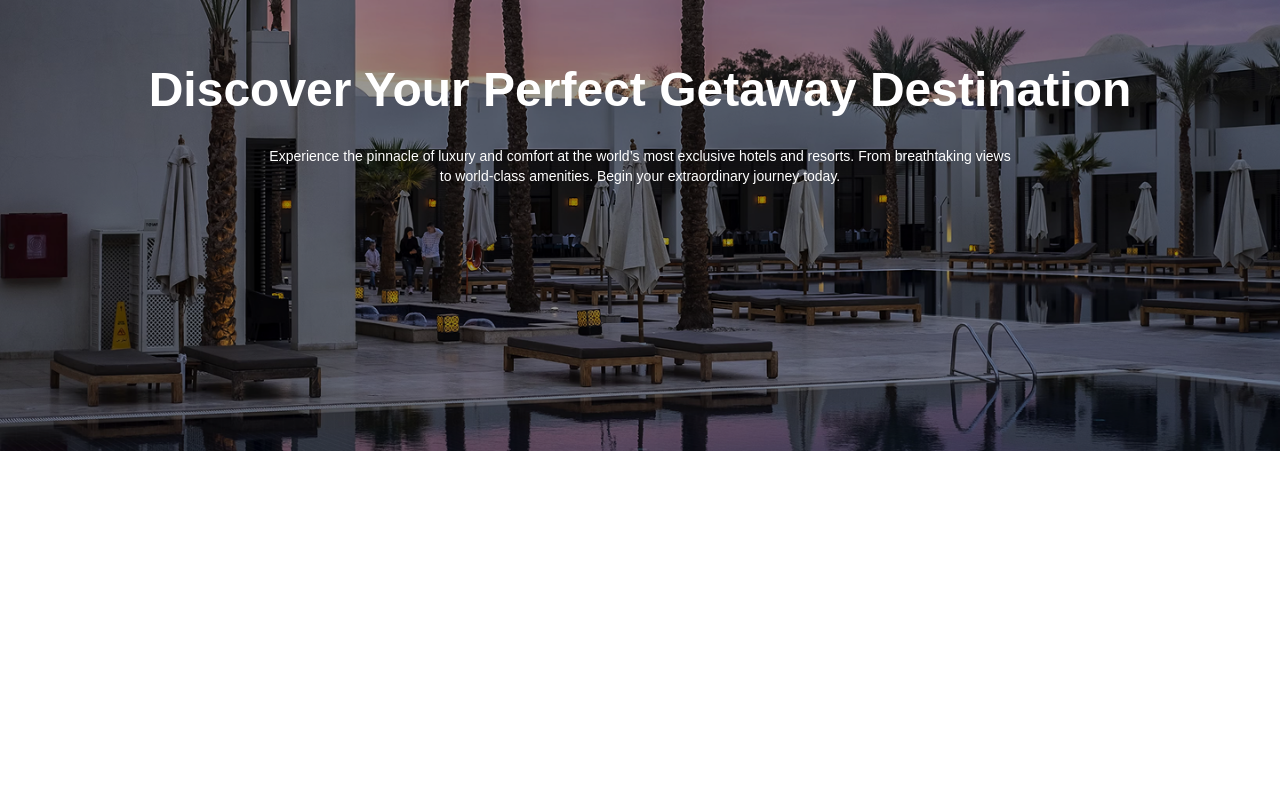
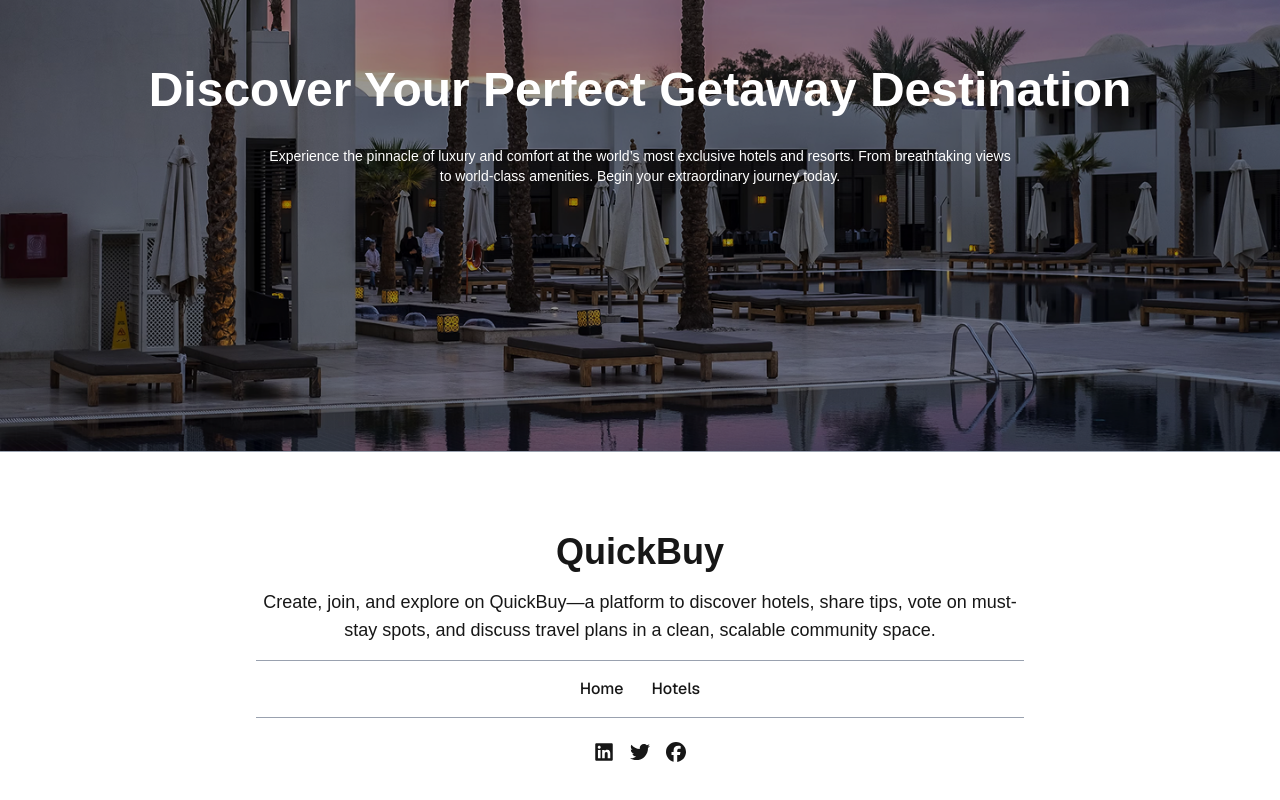
Before and after one commit to noob-ubaid/QuickBuy, a Next.js app: page / in a window 1280 px wide. Shown: the part 264-1064 px from the top of the page. Before the commit the page ends 800 px from the top, so only its background shows below. Built offline with nearby package versions, Linux system fonts and the light colour scheme.

Commit message:
added footer section

```diff
--- /dev/null
+++ b/app/components/Footer/Footer.jsx
@@ -0,0 +1,62 @@
+import Link from "next/link";
+import React from "react";
+import { FaFacebook, FaLinkedin, FaTwitter } from "react-icons/fa6";
+const Footer = () => {
+  return (
+    <footer className="border-t border-gray-400 flex-col py-14 md:py-20 flex items-center justify-center">
+      <div className="max-w-3xl mx-auto">
+        <div className="flex items-center  justify-center">
+          <h1 className="font-semibold text-2xl md:text-3xl lg:text-4xl ">
+            QuickBuy
+          </h1>
+        </div>
+        <div>
+          <p className="font-main  pb-4 border-b mt-4 px-4 md:px-0 border-gray-400  font-medium text-center md:text-lg">
+            Create, join, and explore on QuickBuy—a platform to discover hotels,
+            share tips, vote on must-stay spots, and discuss travel plans in a
+            clean, scalable community space.
+          </p>
+        </div>
+        <div className="flex flex-wrap mt-4 justify-center gap-7 pb-4 border-b border-gray-400  mb-6">
+          <Link
+            className="font-medium font-second font-sans hover:text-main duration-200 text-sm sm:text-base"
+            href="/"
+          >
+            Home
+          </Link>
+          <Link
+            className="font-medium font-second font-sans hover:text-main duration-200 text-sm sm:text-base"
+            href="/hotels"
+          >
+            Hotels
+          </Link>
+        </div>
+        <div className="flex justify-center gap-4">
+          <a
+            target="_blank"
+            href="https://www.linkedin.com/in/ubaidur-rahman01/?utm_source=share&utm_campaign=share_via&utm_content=profile&utm_medium=android_app"
+            aria-label="LinkedIn"
+          >
+            <FaLinkedin className="w-5 h-5 hover:text-main  duration-300 " />
+          </a>
+          <a
+            target="_blank"
+            href="https://x.com/UbaidurRah24983?t=dXrrCouR6TD9CaqpfD2DGQ&s=08"
+            aria-label="Twitter"
+          >
+            <FaTwitter className="w-5 h-5 hover:text-main  duration-300 " />
+          </a>
+          <a
+            target="_blank"
+            href="https://www.facebook.com/ubaidur.rahman.881781?rdid=Jod9W9noAyDDBpMT&share_url=https%3A%2F%2Fwww.facebook.com%2Fshare%2F1FXDbMmv5i%2F#"
+            aria-label="Facebook"
+          >
+            <FaFacebook className="w-5 h-5 hover:text-main duration-300 " />
+          </a>
+        </div>
+      </div>
+    </footer>
+  );
+};
+
+export default Footer;
--- a/app/page.js
+++ b/app/page.js
@@ -1,9 +1,11 @@
 import Banner from "./components/Banner/Banner";
+import Footer from "./components/Footer/Footer";
 
 export default function Home() {
   return (
    <>
    <Banner/>
+   <Footer/>
    </>
   );
 }
--- a/package.json
+++ b/package.json
@@ -13,7 +13,8 @@
     "next": "15.5.0",
     "next-auth": "^4.24.11",
     "react": "19.1.0",
-    "react-dom": "19.1.0"
+    "react-dom": "19.1.0",
+    "react-icons": "^5.5.0"
   },
   "devDependencies": {
     "@eslint/eslintrc": "^3",
```
Also changed, not shown: 1 other file (tests, documents, lock files or other folders).
